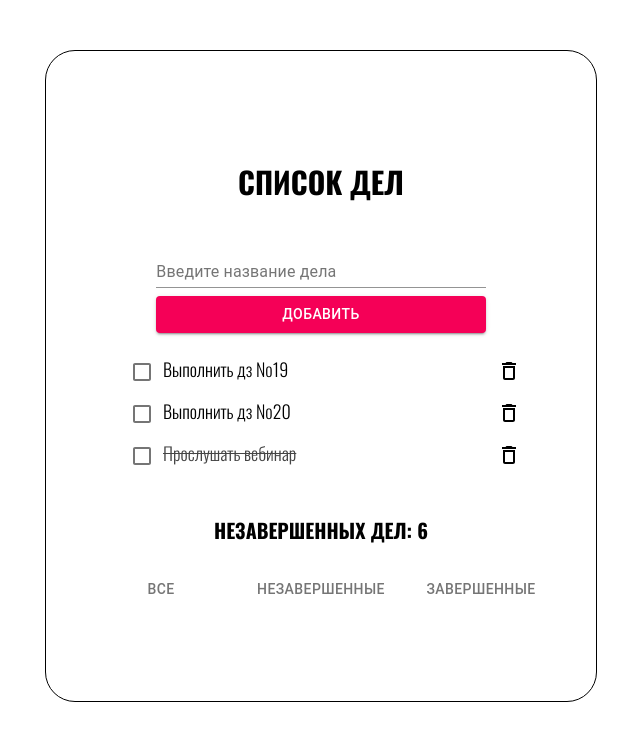
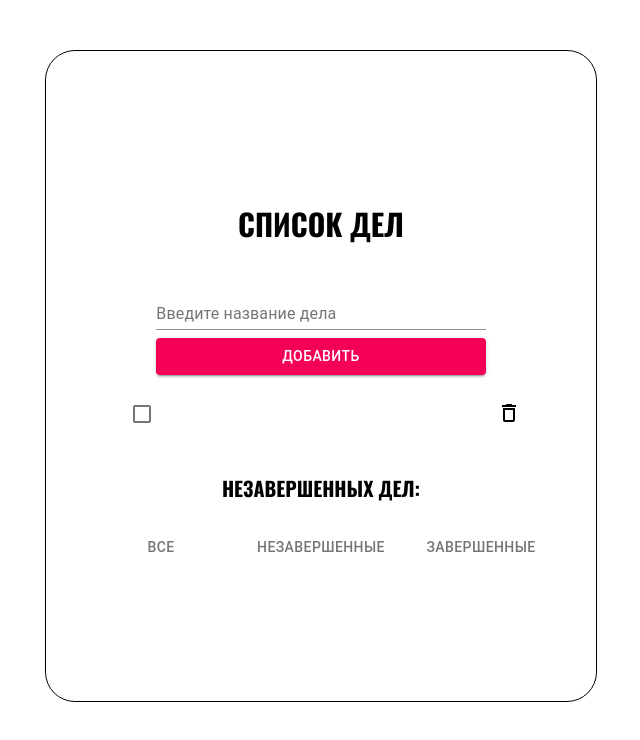
Before and after one commit to WebHeroSchool/PolinaYartseva_react, a React (Create React App) app: page / in a window 1280 px wide. Shown: the top 740 px of the page, without its empty margins (319-959 px from the left). Built offline with nearby package versions, Linux system fonts and the light colour scheme.

Commit message:
defaultProps added 33rd homework enter the commit message for your changes. Lines starting

```diff
--- a/src/components/App/App.js
+++ b/src/components/App/App.js
@@ -9,22 +9,22 @@ class App extends React.Component {
     state = {
         items: [
             {
-                value: 'Выполнить дз №19',
+                value: null,
                 isDone: false,
                 id: 1
-            },
-            {
-                value: 'Выполнить дз №20',
-                isDone: false,
-                id: 2
-            },
-            {
-                value: 'Прослушать вебинар',
-                isDone: true,
-                id: 3
             }
+            // {
+            //     value: 'Выполнить дз №20',
+            //     isDone: false,
+            //     id: 2
+            // },
+            // {
+            //     value: 'Прослушать вебинар',
+            //     isDone: false,
+            //     id: 3
+            // }
         ],
-        count: 6
+        count: null
     };
 
     onClickDone = id => {
@@ -61,7 +61,7 @@ class App extends React.Component {
                 <h1 className={styles.title}>список дел</h1>
                 <InputItem onClickAdd={this.onClickAdd} />
                 <ItemList items={this.state.items}  onClickDone={this.onClickDone} onClickDelete={this.onClickDelete}/>
-                <Footer count={this.state.count} onClickFooter={this.onClickFooter} />
+                <Footer count={this.state.count} />
             </div>);
   }
 }
--- a/src/components/Footer/Footer.js
+++ b/src/components/Footer/Footer.js
@@ -17,7 +17,10 @@ const Footer = ({ count }) => (<div>
             <Tab label="Завершенные" />
         </Tabs>
     </div>
-
 </div>);
 
+Footer.defaultProps ={
+    count: 0
+}
+
 export default Footer;
--- a/src/components/Item/Item.js
+++ b/src/components/Item/Item.js
@@ -24,4 +24,8 @@ const Item = ({ value, isDone, onClickDone, onClickDelete, id }) => (<div>
 </div>
 );
 
+Item.defaultProps = {
+    isDone: false,
+};
+
 export default Item;
--- a/src/components/ItemList/ItemList.js
+++ b/src/components/ItemList/ItemList.js
@@ -15,4 +15,10 @@ const ItemList = ({ items, onClickDone, onClickDelete }) => (
     </ul>
 );
 
+ItemList.defaultProps={
+    items: {
+        value: "Важные дела отсутствуют"
+    }
+};
+
 export default ItemList;
```
